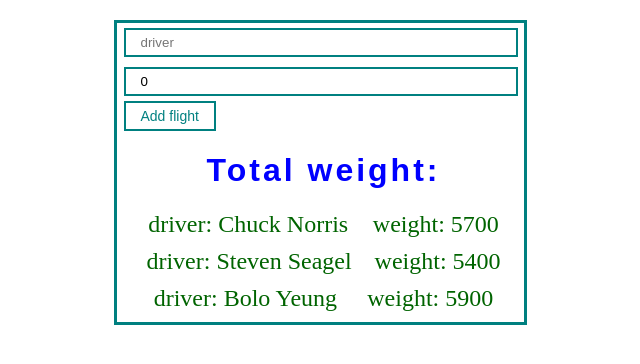
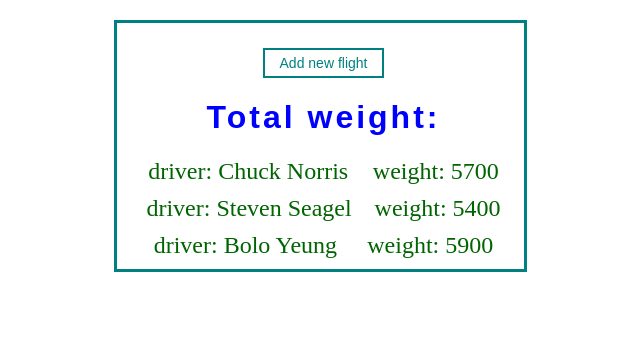
Before and after one commit to Ivan583/trucks, a React (Create React App) app: page / in a window 1280 px wide. Shown: the top 364 px of the page, without its empty margins (320-960 px from the left). Built offline with nearby package versions, Linux system fonts and the light colour scheme.

Commit message:
подключение модального окна

```diff
--- a/src/App.js
+++ b/src/App.js
@@ -1,6 +1,8 @@
 import React, { useState } from "react";
 import FlightList from "./components/FlightList";
 import FlightForm from "./components/FlightForm";
+import MyButton from "./components/UI/button/MyButton";
+import MyModal from "./components/UI/modal/MyModal";
 
 function App() {
 const [flights, setFlights] = useState([
@@ -9,12 +11,24 @@
   {id: 1, driver: 'Bolo Yeung', weight: 5900},
 ])
 
-const createFlight = newFlight =>
-setFlights([...flights, newFlight]);
+const [modal, setModal] = useState(false);
+
+const createFlight = newFlight => {
+  setFlights([...flights, newFlight]);
+  setModal(false);
+}
 
   return (
     <div className="App">
-      <FlightForm create={createFlight} />
+      <div className={'btns'}>
+        <MyButton onClick={() => setModal(true)} >
+          Add new flight
+        </MyButton>
+      </div>
+
+      <MyModal visible={modal} setVisible={setModal} >
+        <FlightForm create={createFlight} />
+      </MyModal>
 
       <FlightList flights={flights} />
     </div>
--- a/src/components/UI/modal/MyModal.jsx
+++ b/src/components/UI/modal/MyModal.jsx
@@ -1,11 +1,16 @@
 import React from "react";
+import cl from "./MyModal.module.css";
 
-export default function MyModal() {
+export default function MyModal({children, visible, setVisible}) {
+    const rootClasses = [cl.myModal];
+    if (visible) {
+        rootClasses.push(cl.active)
+    }
 
     return (
-        <div>
-            <div>
-
+        <div className={rootClasses.join(' ')} onClick={() => setVisible(false)}>
+            <div className={cl.myModalContent} onClick={e => e.stopPropagation()}>
+                {children}
             </div>
         </div>
     );
--- a/src/components/UI/modal/MyModal.module.css
+++ b/src/components/UI/modal/MyModal.module.css
@@ -18,5 +18,5 @@
     min-width: 250px;
     padding: 25px;
     border-radius: 15px;
-    color: #fff;
+    background-color: #fff;
 }
--- a/src/index.css
+++ b/src/index.css
@@ -25,3 +25,9 @@
   color: darkgreen;
   margin-bottom: 10px;
 }
+
+.btns {
+  display: flex;
+  justify-content: space-evenly;
+  margin-top: 25px;
+}
```
